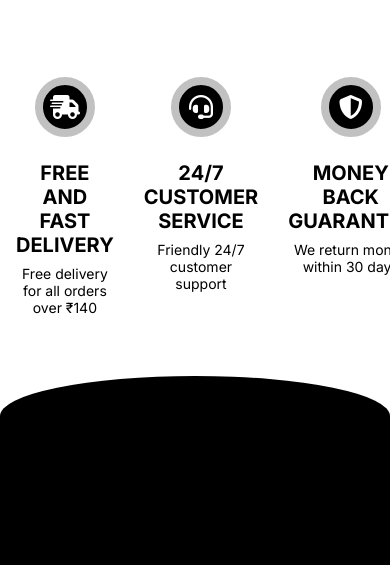
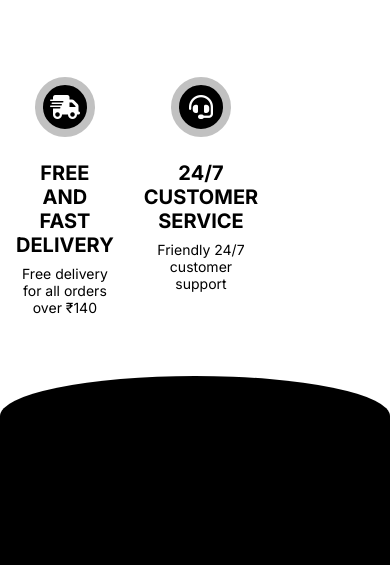
Before and after one commit to subin-ms/soleverse, a website: page frontend/about.html in a window 390 px wide. Shown: the part 1670-2235 px from the top of the page. Drawn offline with Linux system fonts and the light colour scheme.

```diff
--- a/frontend/about.html
+++ b/frontend/about.html
@@ -424,11 +424,7 @@
                 <div class="service-title">24/7 CUSTOMER SERVICE</div>
                 <div class="service-desc">Friendly 24/7 customer support</div>
             </div>
-            <div class="service-box">
-                <div class="icon-wrapper"><i class="fas fa-shield-alt"></i></div>
-                <div class="service-title">MONEY BACK GUARANTEE</div>
-                <div class="service-desc">We return money within 30 days</div>
-            </div>
+
         </section>
     </div>
 
```
